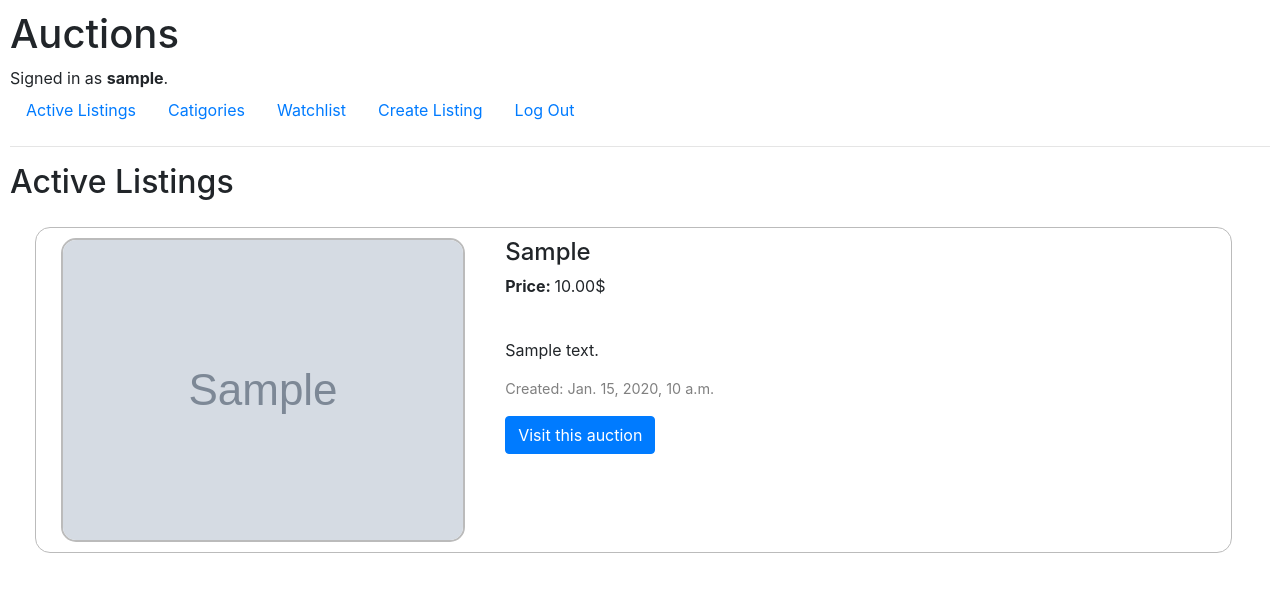
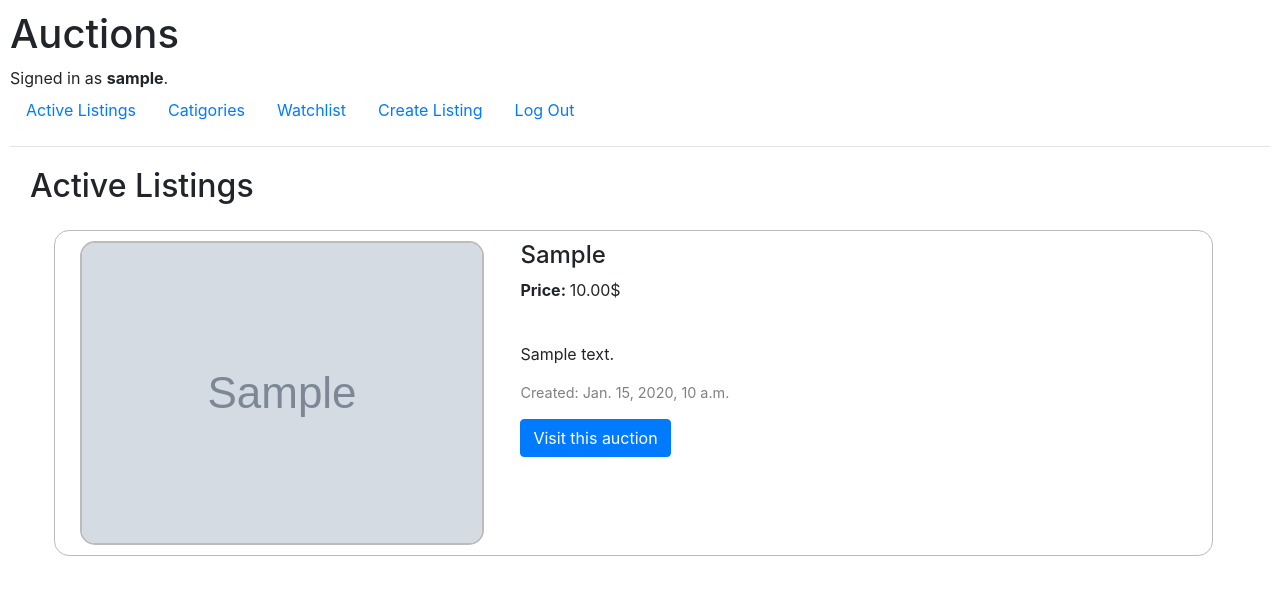
Before and after one commit to georgesohran/All-CS50Web-projects, a Django app: page / in a window 1280 px wide. Shown: the top 595 px of the page. Run offline with Django 3.2, Linux system fonts and the light colour scheme; a user stored in the database is signed in; tables that the repository leaves empty hold one stand-in row (values such as "Sample post"); grey boxes marked "Sample" are stand-in pictures; some libraries are stand-ins or nearby versions.

Commit message:
Fri, Jan 26, 2024, 1:10 PM +03:00

```diff
--- a/commerce/auctions/static/auctions/styles.css
+++ b/commerce/auctions/static/auctions/styles.css
@@ -1,10 +1,14 @@
+img {
+    border: #bbbbbb 2px solid;
+    border-radius: 15px;
+}
+
 body {
     margin: 10px;
 }
 
-img {
-    border: #bbbbbb 2px solid;
-    border-radius: 15px;
+.content{
+    margin: 20px;
 }
 
 .container-form {
--- a/commerce/auctions/templates/auctions/index.html
+++ b/commerce/auctions/templates/auctions/index.html
@@ -8,7 +8,7 @@
     <div class="container-auction">
         {% for auction in auctions %}
             <form class="row" enctype="multipart/form-data" action="{% url 'listing' auction.id %}">
-                <div><a href="{% url 'listing' auction.id %}"><img src="{{auction.image.url}}"></a></div>
+                <div style="width:400px;text-align:center"><a href="{% url 'listing' auction.id %}"><img src="{{auction.image.url}}"></a></div>
                 <div class="auction-short-description">
                     <h4>{{auction.product}}</h4>
                     <p><b>Price: </b>{{auction.price|floatformat:2}}$</p>
--- a/commerce/auctions/templates/auctions/layout.html
+++ b/commerce/auctions/templates/auctions/layout.html
@@ -43,7 +43,9 @@
             {% endif %}
         </ul>
         <hr>
+        <div class="content">
         {% block body %}
         {% endblock %}
+        </div>
     </body>
 </html>
--- a/commerce/auctions/templates/auctions/listing.html
+++ b/commerce/auctions/templates/auctions/listing.html
@@ -10,6 +10,6 @@
 <p class="badge bg-secondary" style="color:white">watchlist</p>
 {% endif %}
 
-<div><img src="{{auction.image.url}}" width=400px height=400px></div>
+<div><img src="{{auction.image.url}}" width=300px height=300px></div>
 
 {% endblock %}
```
